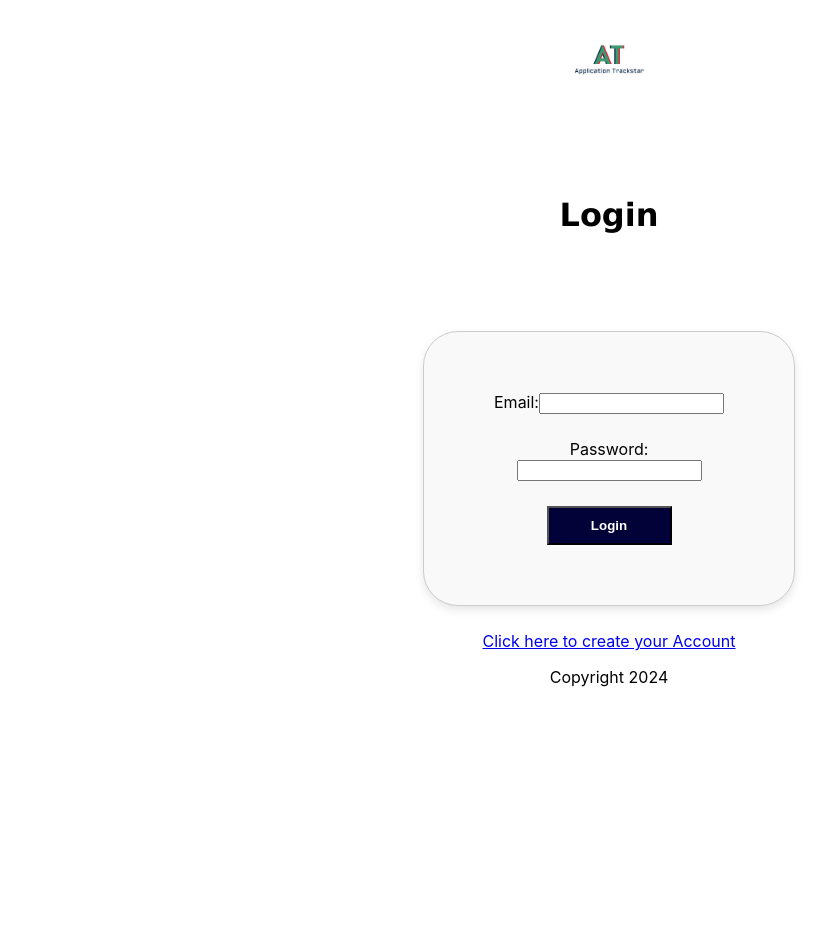
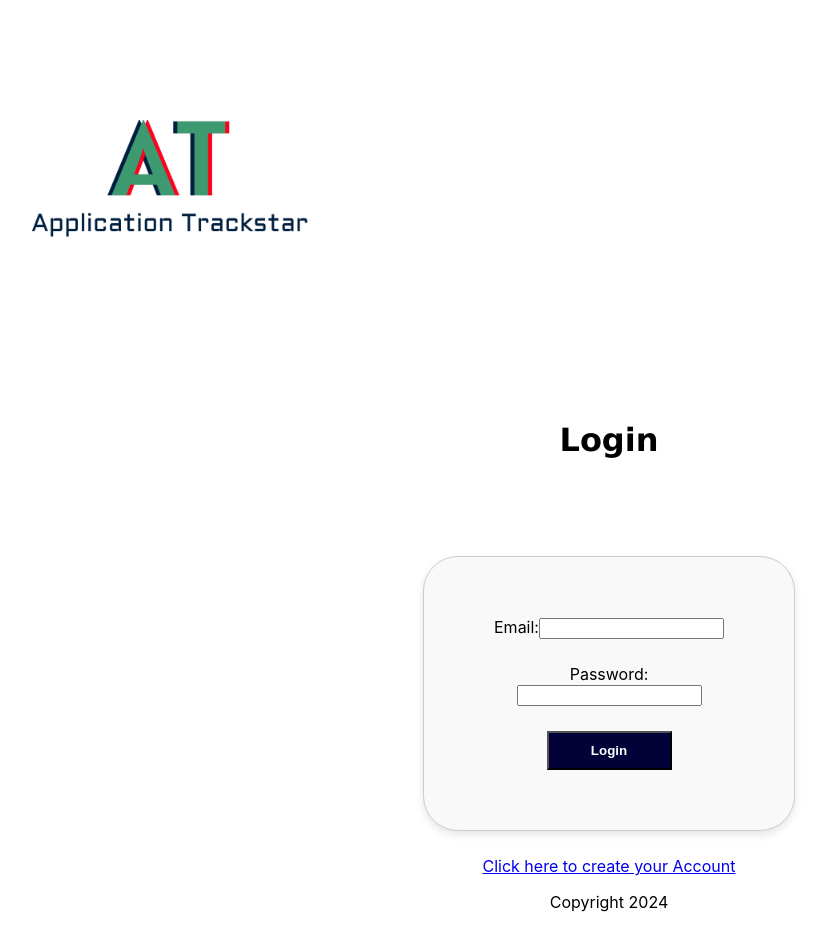
Before and after one commit to TomG87/application_frontend, a React (Create React App) app: page /login in a window 1280 px wide. Shown: the whole page, without its empty margins (31-857 px from the left). Before the commit the page ends 800 px from the top, so only its background shows below. Built offline with nearby package versions, Linux system fonts and the light colour scheme.

Commit message:
adjust logo size with CSS for improved layout consistency

```diff
--- a/src/App.css
+++ b/src/App.css
@@ -1,16 +1,16 @@
 .app-logo{
   display: flex;
   flex-direction: column;
-  align-items: center;
+  align-items: left;
   margin-top: 20px;
   margin-bottom: 20px;
 }
 
 .logo {
-  width: 100px;
+  width: 500px;
   height: auto;
-  max-width: 150px;
-  max-height: 150px;
+  max-width: 400px;
+  max-height: 400px;
 }
 .form {
   max-width: 350px;
```
